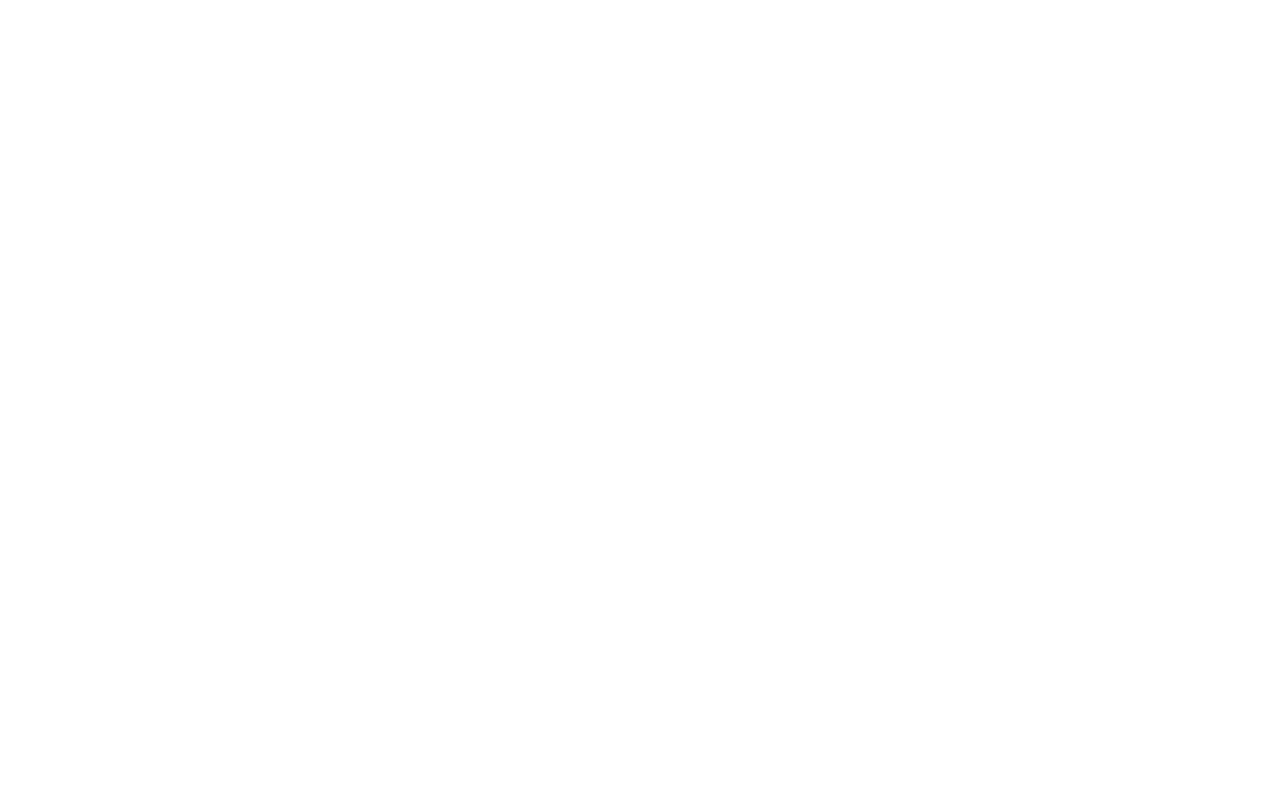
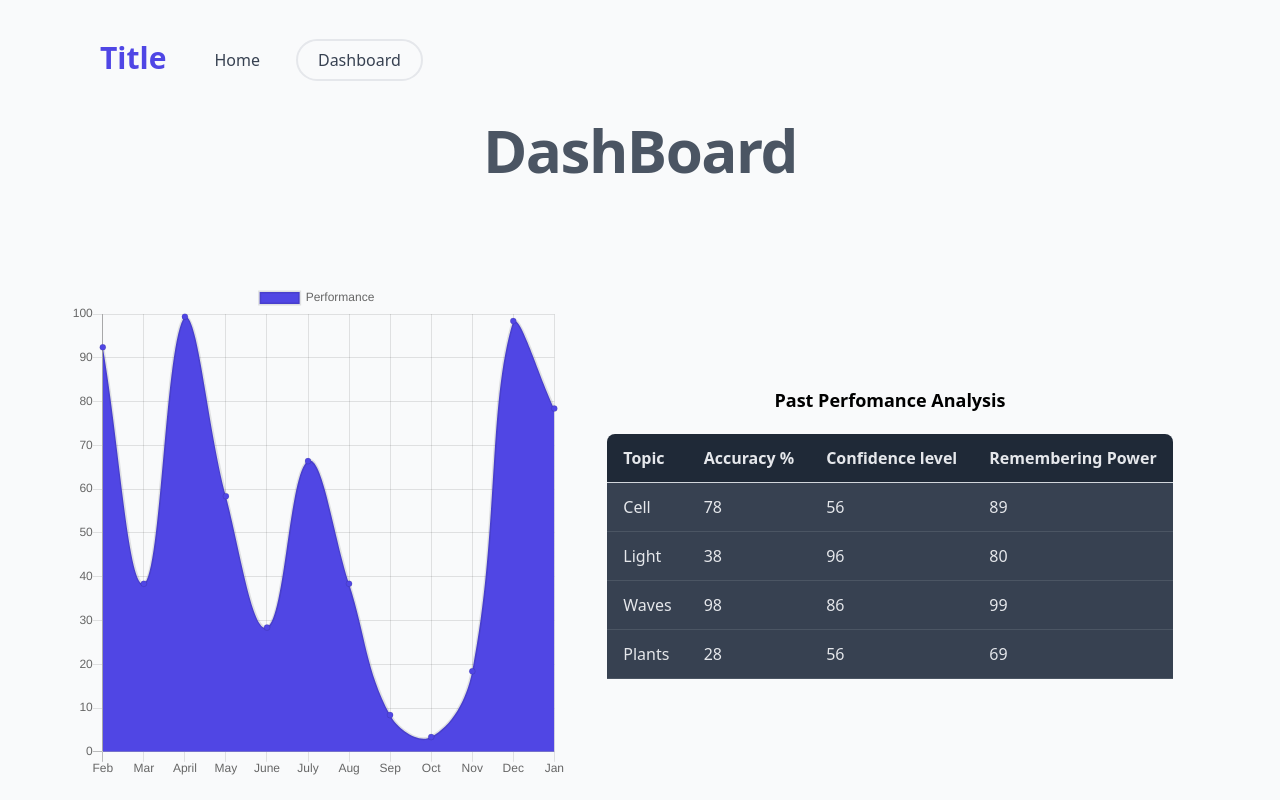
Before and after one commit to andrewthomas9/nobooklearn, a React (Create React App) app in the folder client/: page /dash in a window 1280 px wide. Shown: the top 800 px of the page. Built offline with nearby package versions, Linux system fonts and the light colour scheme.

Commit message:
feat(client):perfomance analysis dashboard

```diff
--- a/client/package.json
+++ b/client/package.json
@@ -10,6 +10,7 @@
     "@testing-library/user-event": "^12.6.0",
     "autoprefixer": "^9.8.6",
     "axios": "^0.21.1",
+    "chart.js": "^2.9.4",
     "postcss": "^7.0.35",
     "react": "^17.0.1",
     "react-dom": "^17.0.1",
--- a/client/src/App.js
+++ b/client/src/App.js
@@ -1,20 +1,20 @@
 import React from "react";
 import { Switch, Route, BrowserRouter as Router } from "react-router-dom";
 import Home from "./Pages/Home";
+import Start from "./Pages/Start";
 import Sign from "./Pages/Sign";
 import Login from "./Pages/Login";
-import Summary from "./Components/Summary";
+import Dash from "./Pages/Dash";
 
 function App() {
   return (
     <Router>
       <Switch>
         <Route path="/" exact render={() => <Home />} />
-
-        <Route path="/summary" exact render={() => <Summary />} />
+        <Route path="/start" exact render={() => <Start />} />
         <Route path="/signup" exact render={() => <Sign />} />
         <Route path="/login" exact render={() => <Login />} />
-
+        <Route path="/dash" exact render={() => <Dash />} />
       </Switch>
     </Router>
   );
--- /dev/null
+++ b/client/src/Components/Chart.js
@@ -0,0 +1,52 @@
+import React, { useEffect } from "react";
+import Chart from "chart.js";
+
+export default function Chartt(props) {
+  useEffect(() => {
+    const ctx = document.getElementById("myChart");
+    new Chart(ctx, {
+      type: "line",
+      data: {
+        labels: [
+          "Feb",
+          "Mar",
+          "April",
+          "May",
+          "June",
+          "July",
+          "Aug",
+          "Sep",
+          "Oct",
+          "Nov",
+          "Dec",
+          "Jan",
+        ],
+        datasets: [
+          {
+            label: "Performance",
+            data: [
+              "92.4",
+              "38.4",
+              "99.4",
+              "58.4",
+              "28.4",
+              "66.4",
+              "38.4",
+              "8.4",
+              "3.4",
+              "18.4",
+              "98.4",
+              "78.4",
+            ],
+            backgroundColor: "#5046e4",
+          },
+        ],
+      },
+    });
+  });
+  return (
+    <div className="App">
+      <canvas id="myChart" width="500" height="500" />
+    </div>
+  );
+}
--- /dev/null
+++ b/client/src/Pages/Dash.js
@@ -0,0 +1,62 @@
+import React from "react";
+import Footer from "../Components/Footer";
+import Nav from "../Components/Navbar";
+import Chartt from "../Components/Chart";
+
+const Dash = () => {
+  return (
+    <>
+      <Nav />
+      <div className="overflow-hidden bg-gray-50">
+        <h1 className="text-2xl mx-2 mb-10 text-center tracking-tight font-extrabold text-gray-600 sm:text-5xl md:text-6xl">
+          DashBoard
+        </h1>
+        <div className=" p-5 flex flex-col lg:flex-row  justify-center items-center lg:h-96 my-40 md:-mx-4">
+          <Chartt />
+          <div className="my-5 mx-10">
+            <p class="text-lg text-center font-bold m-5">
+              Past Perfomance Analysis
+            </p>
+            <table class="rounded-t-lg m-5 w-6/7 mx-auto bg-gray-800 text-gray-200">
+              <tr class="text-left border-b border-gray-300">
+                <th class="px-4 py-3">Topic</th>
+                <th class="px-4 py-3">Accuracy %</th>
+                <th class="px-4 py-3">Confidence level</th>
+                <th class="px-4 py-3">Remembering Power</th>
+              </tr>
+              <tr class="bg-gray-700 border-b border-gray-600">
+                <td class="px-4 py-3">Cell</td>
+                <td class="px-4 py-3">78</td>
+                <td class="px-4 py-3">56</td>
+                <td class="px-4 py-3">89</td>
+              </tr>
+
+              <tr class="bg-gray-700 border-b border-gray-600">
+                <td class="px-4 py-3">Light</td>
+                <td class="px-4 py-3">38</td>
+                <td class="px-4 py-3">96</td>
+                <td class="px-4 py-3">80</td>
+              </tr>
+
+              <tr class="bg-gray-700 border-b border-gray-600">
+                <td class="px-4 py-3">Waves</td>
+                <td class="px-4 py-3">98</td>
+                <td class="px-4 py-3">86</td>
+                <td class="px-4 py-3">99</td>
+              </tr>
+              <tr class="bg-gray-700 border-b border-gray-600">
+                <td class="px-4 py-3">Plants</td>
+                <td class="px-4 py-3">28</td>
+                <td class="px-4 py-3">56</td>
+                <td class="px-4 py-3">69</td>
+              </tr>
+            </table>
+          </div>
+        </div>
+        <Footer />
+      </div>
+    </>
+  );
+};
+
+export default Dash;
--- /dev/null
+++ b/client/src/Pages/Start.js
@@ -0,0 +1,70 @@
+import React, { useState } from "react";
+import Footer from "../Components/Footer";
+import "react-toastify/dist/ReactToastify.css";
+import Nav from "../Components/Navbar";
+import Upload from "../Components/Upload";
+import Question from "../Components/Question";
+import Summary from "../Components/Summary";
+
+const Start = () => {
+  const [toggle, setToggle] = useState(false);
+  const [toggle2, setToggle2] = useState(true);
+  const [toggle3, setToggle3] = useState(false);
+  return (
+    <>
+      <Nav />
+      <div className="overflow-hidden bg-gray-50 p-5">
+        <div
+          className={`${
+            toggle2 ? "block" : "hidden"
+          } flex flex-col justify-center`}
+        >
+          <Upload
+            btn={() => {
+              setToggle(true);
+              setToggle2(false);
+            }}
+          />
+        </div>
+
+        <Question
+          ques="Who is the powerhouse of the cell?"
+          class={`${toggle ? "block" : "hidden"}`}
+          btn={() => {
+            setToggle3(true);
+            setToggle(false);
+          }}
+        />
+
+        <Summary
+          btn={() => {
+            setToggle(true);
+            setToggle3(false);
+          }}
+          class={`${toggle3 ? "block" : "hidden"}`}
+          desc="A cell is the structural and fundamental unit of life. The study of
+            cells from its basic structure to the functions of every cell
+            organelle is called Cell Biology. Robert Hooke was the first
+            Biologist who discovered cells. All organisms are made up of cells.
+            They may be made up of a single cell (unicellular), or many cells
+            (multicellular). Mycoplasmas are the smallest known cells. Cells are
+            the building blocks of all living beings. They provide structure to
+            the body and convert the nutrients taken from the food into energy.
+            Cells are complex and their components perform various functions in
+            an organism. They are of different shapes and sizes, pretty much
+            like bricks of the buildings. Our body is made up of cells of
+            different shapes and sizes. Cells are the lowest level of
+            organisation in every life form. From organism to organism, the
+            count of cells may vary. Humans have the number of cells compared to
+            that of bacteria. Cells comprise several cell organelles that
+            perform specialised functions to carry out life processes. Every
+            organelle has a specific structure. The hereditary material of the
+            organisms is also present in the cells."
+        />
+      </div>
+      <Footer />
+    </>
+  );
+};
+
+export default Start;
```
Also changed, not shown: 1 other file (tests, documents, lock files or other folders).
